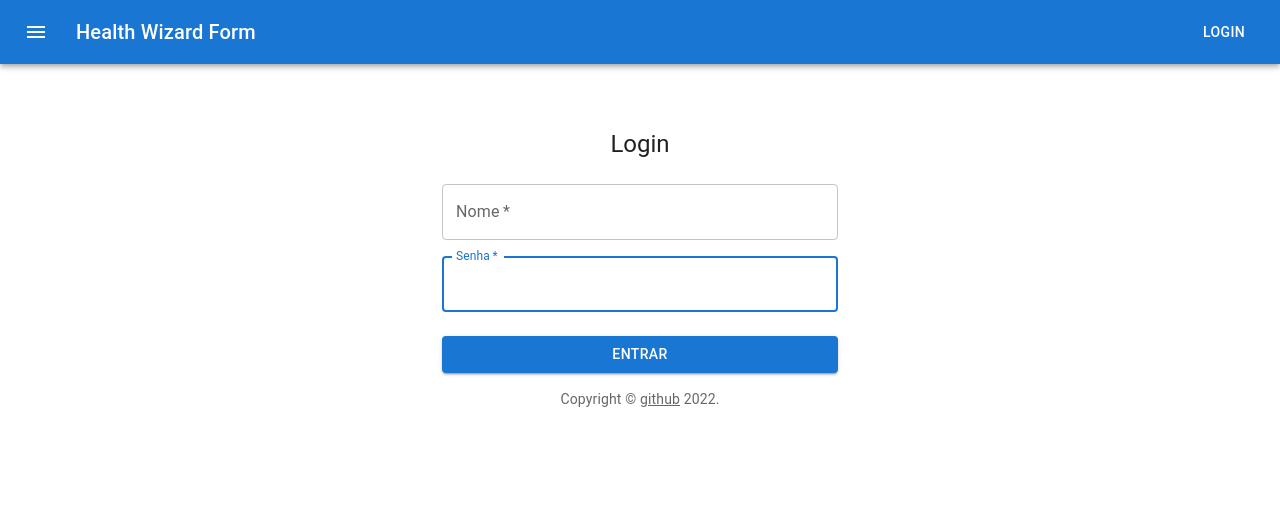
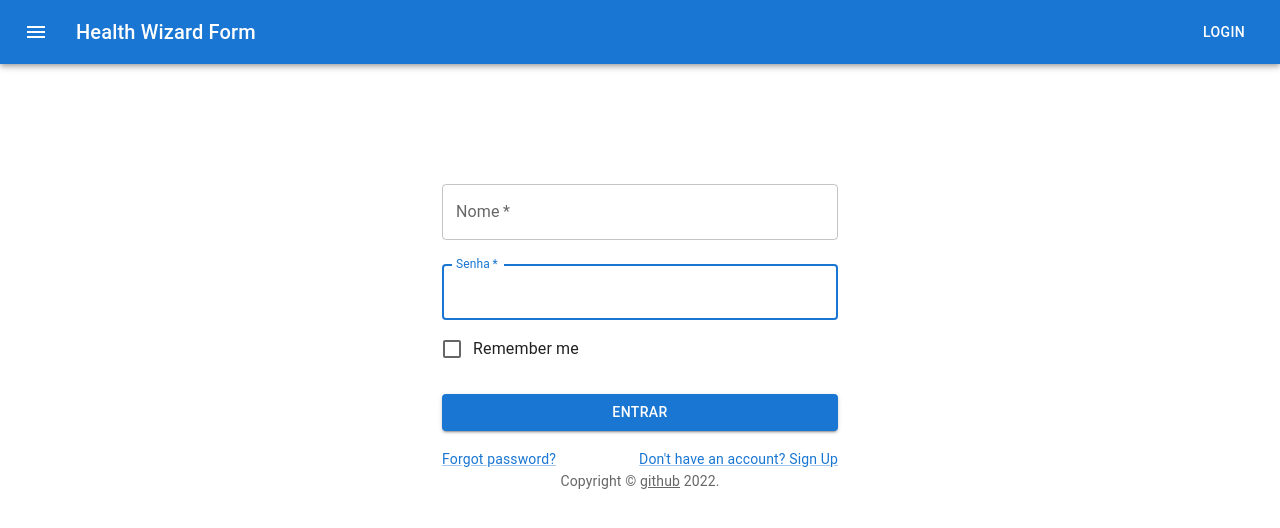
Before and after one commit to edermotasantos/health-wizard-form, a React (Create React App) app in the folder frontend/: page / in a window 1280 px wide. Shown: the top 528 px of the page. Built offline with nearby package versions, Linux system fonts and the light colour scheme.

Commit message:
style: altera tela de login

```diff
--- a/frontend/src/components/UserLogin/Index.jsx
+++ b/frontend/src/components/UserLogin/Index.jsx
@@ -8,6 +8,9 @@ import Container from '@mui/material/Container';
 import { createTheme, ThemeProvider } from '@mui/material/styles';
 import FormContext from '../../context/FormContext';
 import LoginButton from '../LoginButton/Index';
+import FormControlLabel from '@mui/material/FormControlLabel';
+import Checkbox from '@mui/material/Checkbox';
+import Link from '@mui/material/Link';
 
 const theme = createTheme();
 
@@ -38,27 +41,23 @@ function UserLogin() {
             alignItems: 'center',
           }}
         >
-            <Typography component="h1" variant="h5">
-              Login
-            </Typography>
-            <Box component="div" sx={{ mt: 3 }}>
-              <Grid container spacing={2}>
-              <Grid item xs={12}>
+          <Box sx={{ mt: 5 }}>
             <TextField
+              margin="normal"
+              autoFocus
               autoComplete="given-nome"
               name="nome"
               required
               fullWidth
               id="nome"
               label="Nome"
-                    autoFocus
               value={nome}
               onChange={handleChange}
             />
-                </Grid>
-                <Grid item xs={12}>
             <TextField
-                    autoComplete="given-password"
+              margin="normal"
+              type="password"
+              autoComplete="current-password"
               name="password"
               required
               fullWidth
@@ -68,14 +67,28 @@ function UserLogin() {
               value={password}
               onChange={handleChange}
             />
+            <FormControlLabel
+              control={<Checkbox value="remember" color="primary" />}
+              label="Remember me"
+            />
+            <LoginButton />
+            <Grid container>
+              <Grid item xs>
+                <Link href="#" variant="body2">
+                  Forgot password?
+                </Link>
+              </Grid>
+              <Grid item>
+                <Link href="#" variant="body2">
+                  {"Don't have an account? Sign Up"}
+                </Link>
               </Grid>
             </Grid>
-              <LoginButton />
+          </Box>
         </Box>
         <Typography variant="poster" sx={{ color: 'red', fontSize: '1.0rem' }} component="h6">
           { formStatus }
         </Typography>
-          </Box>
       </Container>
     </ThemeProvider>
   );
```
Lines whose indentation alone changed are shown as unchanged.
